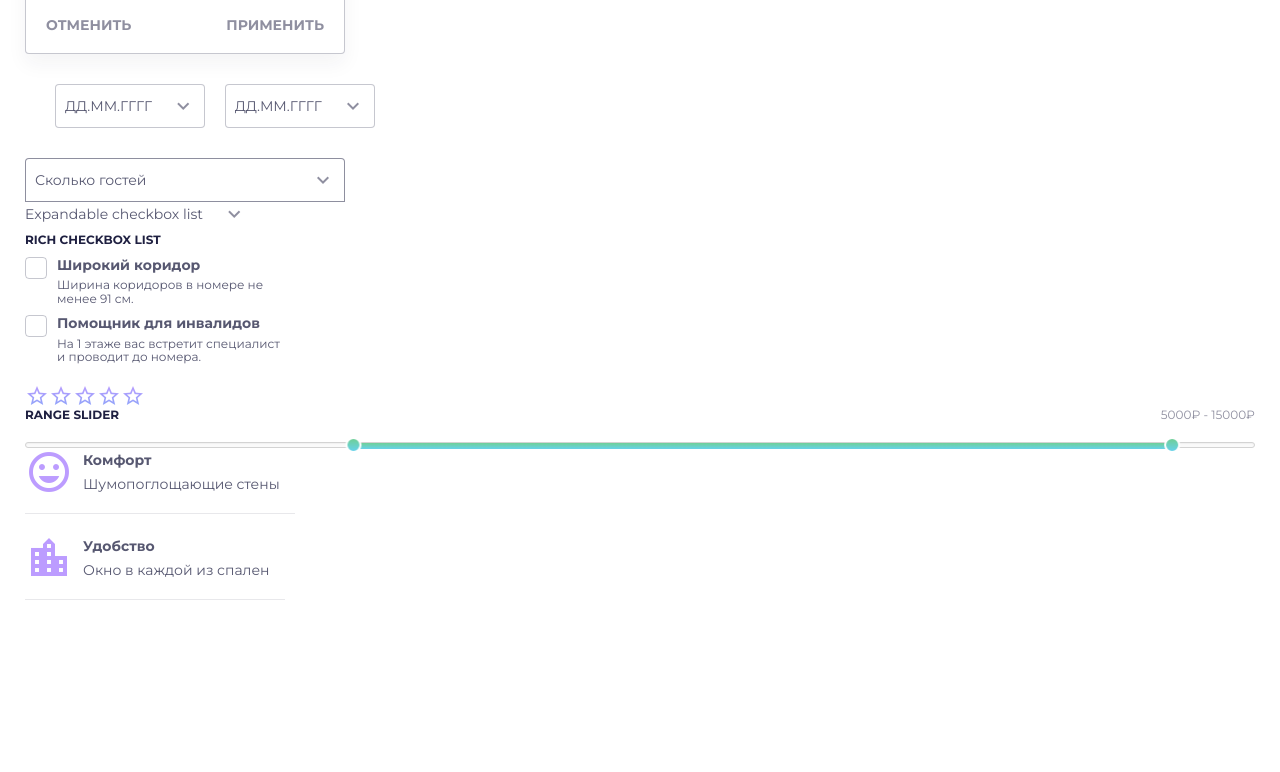
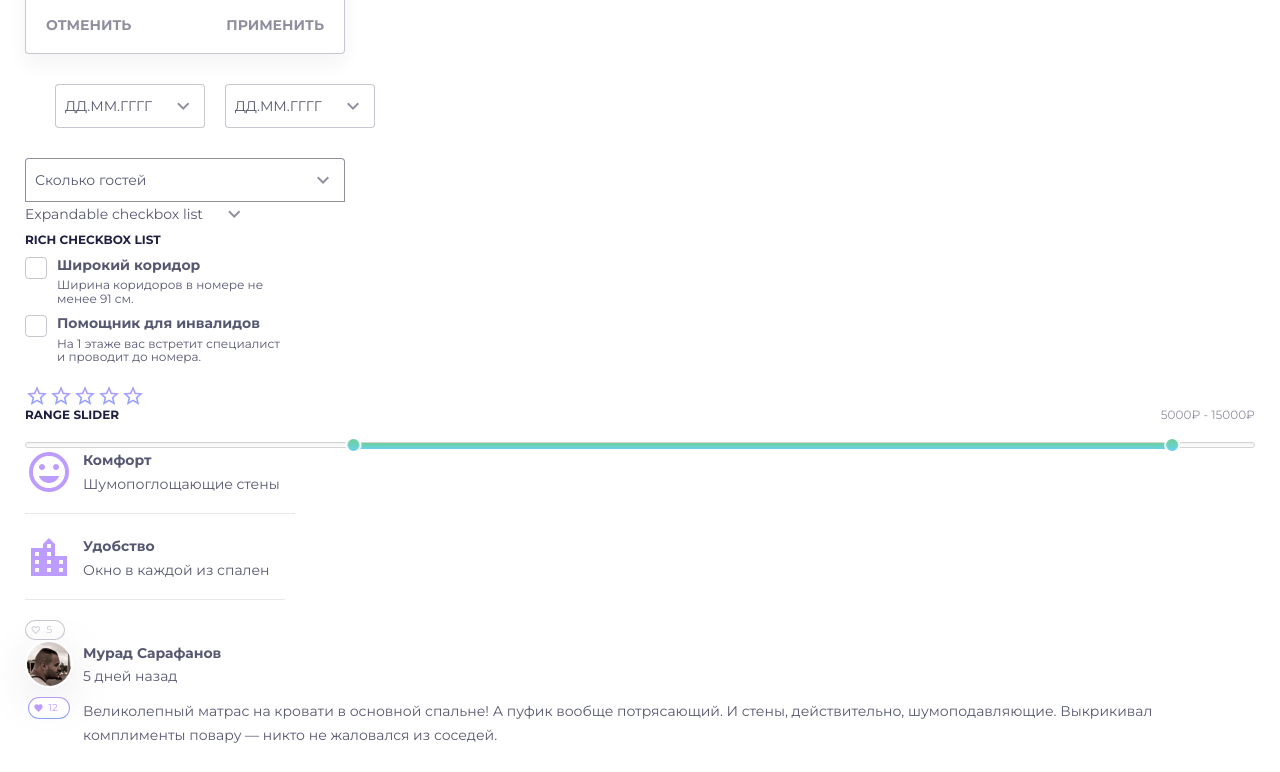
Before and after one commit to RynerNO/toxin, a website built with webpack: page src/index.pug in a window 1280 px wide. Shown: the part 529-1301 px from the top of the page. Before the commit the page ends 1174 px from the top, so only its background shows below. Built offline with nearby package versions, Linux system fonts and the light colour scheme.

Commit message:
like button, review

```diff
--- a/src/includes/header.pug
+++ b/src/includes/header.pug
@@ -74,3 +74,13 @@ div.header
         text: "Окно в каждой из спален"
       }
     ])
+    +likeBtn(false, 5)
+
+    +review({
+      title: "Мурад Сарафанов",
+      time: "5 дней назад",
+      text: "Великолепный матрас на кровати в основной спальне! А пуфик вообще потрясающий. И стены, действительно, шумоподавляющие. Выкрикивал комплименты повару — никто не жаловался из соседей.",
+      liked: true,
+      likes: 12,
+      src: "./assets/avatar.png"
+    })
--- a/src/includes/mixins.pug
+++ b/src/includes/mixins.pug
@@ -117,10 +117,10 @@ mixin buttonFilledWithArrow(name, type, id)
     button(class="btn" id=type)=name
 
 //- LIKE BUTTON
-mixin like_btn(liked, likes)
-  div.likeBtn
-    i favorite_border
-    span
+mixin likeBtn(liked, likes)
+  div(liked=String(liked) likes=likes).likeBtn
+    i.material-icons favorite_border
+    span=likes
 
 
 
@@ -175,5 +175,10 @@ mixin review(review)
   div.review
     div.review__left-column
       div.review__avatar
-      div.review__likes-button
+        img(src=review.src)
+      div.review__like-button
+        +likeBtn(review.liked, review.likes)
     div.review__right-column
+      p(class="review__title")=review.title
+      p(class="review__time")=review.time
+      p(class="review__text")=review.text
--- a/src/index.js
+++ b/src/index.js
@@ -56,3 +56,9 @@ const rateButton = Elements.RateButton("test_5")
 
 
 const rangeSlider = Elements.RangeSlider("test_6", {min: 1000, max: 16000, start: 5000, end: 15000, step: 1000})
+
+const likeBtns = document.querySelectorAll('.likeBtn')
+
+for(let likeBtn of likeBtns) {
+	Elements.LikeBtn(likeBtn)
+}
--- a/src/js/Elements.js
+++ b/src/js/Elements.js
@@ -21,6 +21,9 @@ export class Elements {
 	}
 	static RangeSlider(id,  options) {
 		return new RangeSlider(id,  options)
+	}
+	static LikeBtn(el) {
+		return new LikeBtn(el)
 	}
 }
 export default Elements
@@ -428,3 +431,50 @@ class RangeSlider extends ElementsBase {
 		this.valuesEl.innerText = `${Math.ceil(values[0])}${this.currency} - ${Math.ceil(values[1])}${this.currency}`
 	}
 }
+
+
+class LikeBtn extends ElementsBase {
+	constructor(el) {
+		super()
+		this.wrapper = el
+		this.baseClass = "likeBtn"
+		this.#init()
+	}
+	#init() {
+		this.liked = this.wrapper.getAttribute("liked") || "false"
+		this.likes = Number(this.wrapper.getAttribute("likes")) || 0
+		this.likesCounter = this.wrapper.querySelector(`span`)
+		this.icon = this.wrapper.querySelector(`i`)
+		this.#setLikesAmmount()
+		this.#setVisual()
+		this.wrapper.addEventListener("click", () => {
+			if(this.liked === "true") {
+				this.likes -= 1
+				this.liked = "false"
+			} else {
+				this.likes += 1
+				this.liked = "true"
+			}
+			this.#setLikesAmmount()
+			this.#setVisual()
+		})
+	}
+	#setLikesAmmount() {
+		this.likesCounter.innerText = this.likes
+	}
+	#setVisual() {
+		if(this.liked === "true") {
+			this.wrapper.classList.add('likeBtn__active')
+			this.likesCounter.style.color = "#BC9CFF"
+			this.icon.style.color = "#BC9CFF"
+			this.icon.innerText = "favorite"
+
+		} else {
+			this.wrapper.classList.remove('likeBtn__active')
+			this.likesCounter.style.color = "rgba(31, 32, 65, 0.25)"
+			this.icon.style.color = "rgba(31, 32, 65, 0.25)"
+			this.icon.innerText = "favorite_border"
+
+		}
+	}
+}
--- a/src/styles/mixins.sass
+++ b/src/styles/mixins.sass
@@ -457,3 +457,68 @@
       padding-top: 8px
 
 // LIKE BTN
+.likeBtn
+  width: 2.5rem
+  height: 1.25rem
+  border-radius: 9999px
+  padding-left: 0.125rem
+  padding-right: 0.5625rem
+  display: flex
+  justify-content: space-around
+  align-items: center
+  cursor: pointer
+  user-select: none
+  background: #fff
+  position: relative
+  border: 1px solid $shade-25
+
+  &__active
+    border: none
+    &::after
+      content: ''
+      background: linear-gradient(#BC9CFF 0%,#8BA4F9 100%)
+      position: absolute
+      top: -0.0625rem
+      left: -0.0625rem
+      width: 100%
+      height: 100%
+      z-index: -1
+      border-radius: 9999px
+      padding: 0.0625rem
+  i
+    font-size: 0.625rem
+    color: $shade-25
+  span
+    font-size: 0.625rem
+    color: $shade-25
+
+.review
+  display: flex
+  &__left-column
+    display: flex
+    flex-direction: column
+    align-items: center
+  &__avatar
+    width: 3rem
+    height: 3rem
+    overflow: hidden
+    display: flex
+    align-items: center
+    justify-content: center
+    border-radius: 32px
+    border: 2px solid #FFFFFF
+    filter: drop-shadow(0px 10px 20px rgba(31, 32, 65, 0.1))
+  &__right-column
+    display: flex
+    flex-direction: column
+    padding-left: 0.625rem
+  &__title
+    padding-top: 0.3125rem
+    font-weight: bold
+  &__time
+    padding-top: 0.4375rem
+  &__text
+    padding-top: 0.9375rem
+    line-height: 1.5rem
+  &__like-button
+    padding-top: 0.625rem
--- a/webpack.common.js
+++ b/webpack.common.js
@@ -49,7 +49,7 @@ module.exports = {
         ]
       },
       {
-        test: /\.(png|jpe?g|gif|svg)$/i,
+        test: /\.(png|jpe?g|gif|svg|webp)$/i,
         loader: 'file-loader',
         options: {
           outputPath: 'assets',
```
Also changed, not shown: src/assets/avatar.png (added), src/assets/avatar.webp (added).
